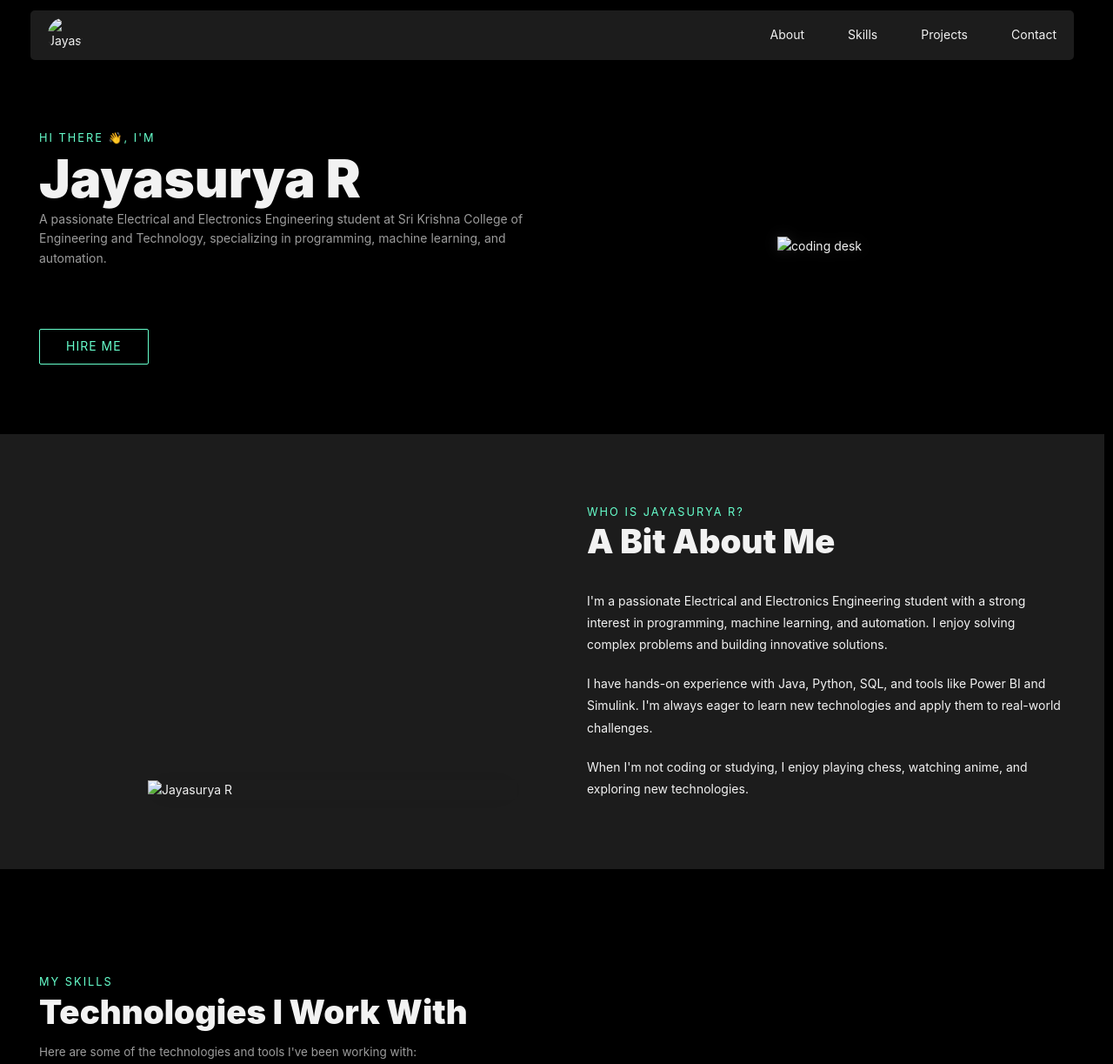
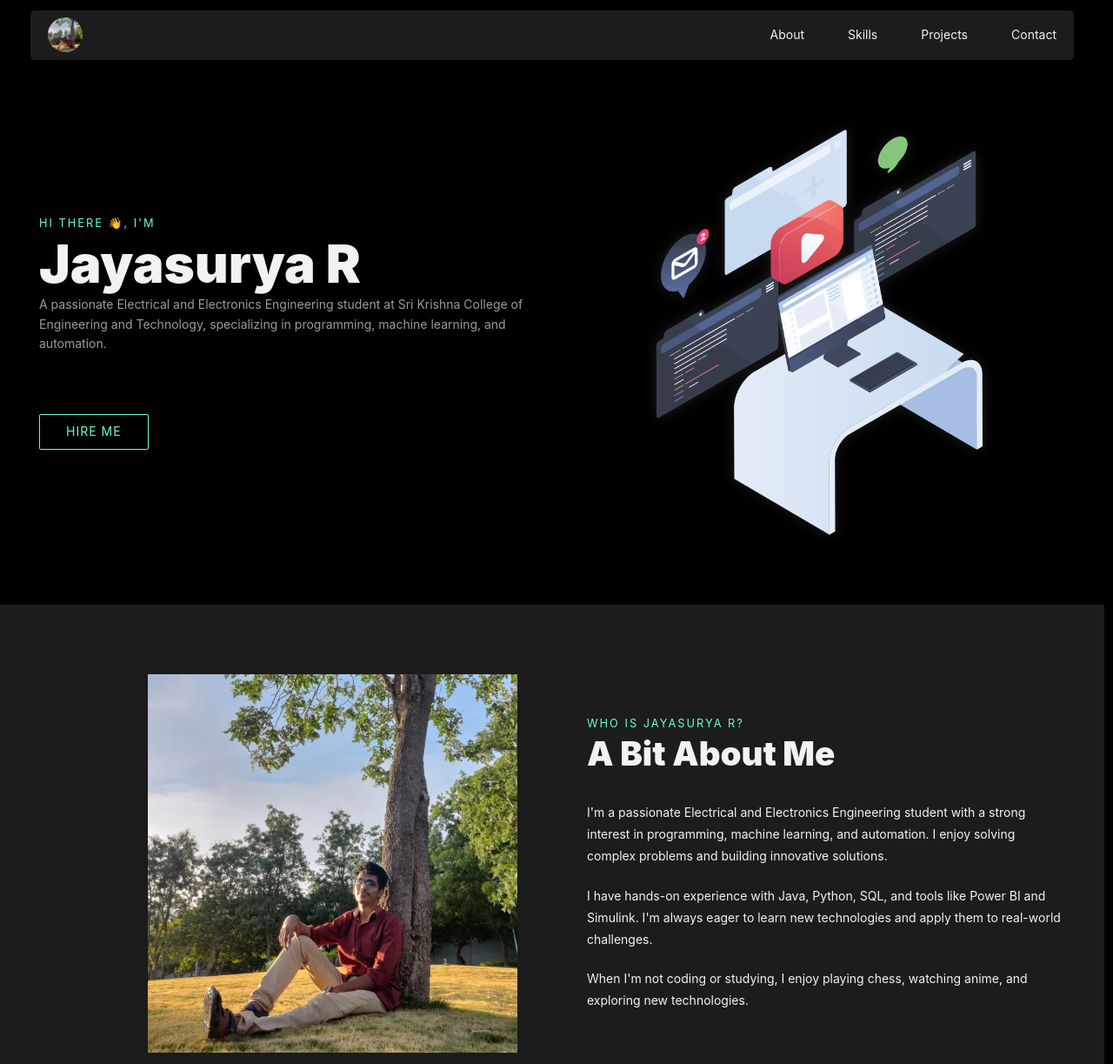
Before and after one commit to jayasurya-1709/portfolio-, a plain HTML site: page index.html in a window 1280 px wide. Shown: the top 1223 px of the page at 87% size. Drawn offline with nearby package versions, Linux system fonts and the light colour scheme.

Commit message:
Update index.html

```diff
--- a/index.html
+++ b/index.html
@@ -23,8 +23,8 @@
 		<meta name="theme-color" content="#000000" />
 		<meta name="robots" content="index, follow" />
 
-		<link rel="icon" href="./assets/favicon-32x32.png" />
-		<link rel="apple-touch-icon" href="./assets/apple-touch-icon.png" />
+		<link rel="icon" href="./favicon-32x32.png" />
+		<link rel="apple-touch-icon" href="./apple-touch-icon.png" />
 		<link rel="stylesheet" href="styles.css" />
 		<link href="https://unpkg.com/aos@2.3.1/dist/aos.css" rel="stylesheet" />
 		<script src="https://unpkg.com/aos@2.3.1/dist/aos.js"></script>
@@ -39,7 +39,7 @@
 			<nav class="nav slide-in-top">
 				<div class="container">
 					<a href="#">
-						<img src="./assets/jayasurya.jpg" alt="Jayasurya R" class="logo" />
+						<img src="./jayasurya.jpg" alt="Jayasurya R" class="logo" />
 						<title>Logo</title>
 					</a>
 
@@ -81,7 +81,7 @@
 						</div>
 					</article>
 					<img
-						src="./assets/coding-ground.png"
+						src="./coding-ground.png"
 						alt="coding desk"
 						class="fade-in code" />
 				</div>
@@ -90,7 +90,7 @@
 			<!-- About Section -->
 			<section class="about-me" id="about">
 				<div class="container" data-aos="fade-up">
-					<img src="./assets/jayasurya.jpg" alt="Jayasurya R" />
+					<img src="./jayasurya.jpg" alt="Jayasurya R" />
 					<article>
 						<p class="subtitle">Who is Jayasurya R?</p>
 						<h2 class="title">A Bit About Me</h2>
```
